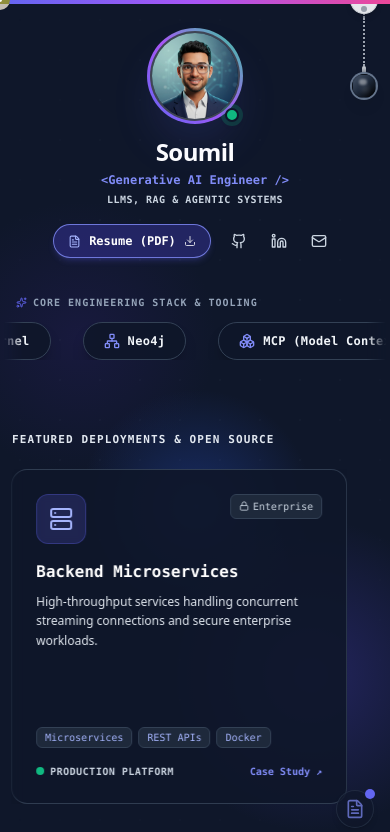
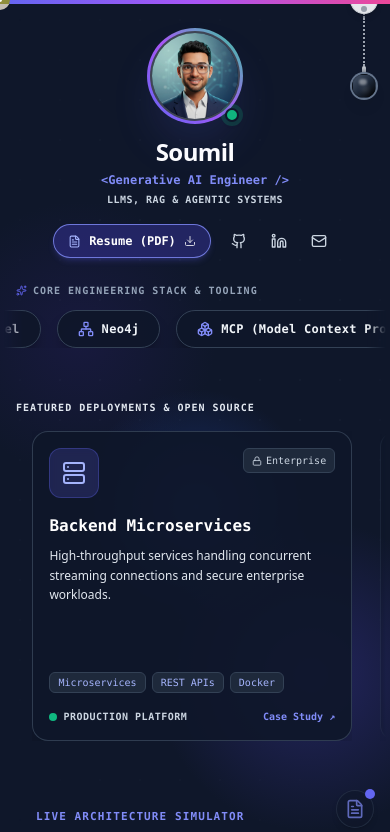
Before and after one commit to soumil-konar/Portfolio, a React (Vite) app: page / in a window 390 px wide. Shown: the top 832 px of the page. Built offline with nearby package versions, Linux system fonts and the light colour scheme.

Commit message:
fix(carousel): fix aspect ratio, touch drag threshold, and mobile marquee freeze

```diff
--- a/src/components/InfiniteMarquee.jsx
+++ b/src/components/InfiniteMarquee.jsx
@@ -23,10 +23,26 @@ const InfiniteMarquee = ({
   const [contentWidth, setContentWidth] = useState(0);
 
   useEffect(() => {
-    if (contentRef.current) {
-      // Calculate the width of one set of children
-      setContentWidth(contentRef.current.scrollWidth / 3);
+    const updateWidth = () => {
+      if (contentRef.current) {
+        setContentWidth(contentRef.current.scrollWidth / 3);
+      }
+    };
+
+    updateWidth();
+
+    // Recompute on resize or orientation change
+    window.addEventListener('resize', updateWidth);
+    let ro;
+    if (typeof ResizeObserver !== 'undefined' && contentRef.current) {
+      ro = new ResizeObserver(updateWidth);
+      ro.observe(contentRef.current);
     }
+
+    return () => {
+      window.removeEventListener('resize', updateWidth);
+      if (ro) ro.disconnect();
+    };
   }, [children]);
 
   useAnimationFrame((t, delta) => {
@@ -56,13 +72,19 @@ const InfiniteMarquee = ({
     <div
       ref={containerRef}
       className={`overflow-hidden w-full ${className} cursor-grab active:cursor-grabbing touch-pan-y`}
-      // --- NEW HOVER LOGIC ---
-      onMouseEnter={() => setIsHovering(true)}
+      // Only pause on hover if device actually supports hover (prevents getting stuck on touch devices)
+      onMouseEnter={() => {
+        if (typeof window !== 'undefined' && window.matchMedia('(hover: hover)').matches) {
+          setIsHovering(true);
+        }
+      }}
       onMouseLeave={() => setIsHovering(false)}
+      onTouchStart={() => setIsDragging(true)}
+      onTouchEnd={() => setIsDragging(false)}
     >
       <motion.div
         ref={contentRef}
-        className="flex w-max items-center gap-8"
+        className="flex w-max items-center gap-4 sm:gap-6 md:gap-8"
         style={{ x }}
 
         // --- DRAG LOGIC ---
@@ -70,7 +92,7 @@ const InfiniteMarquee = ({
         dragConstraints={{ left: -10000, right: 10000 }}
         onDragStart={() => setIsDragging(true)}
         onDragEnd={() => setIsDragging(false)}
-        dragElastic={0.1}
+        dragElastic={0.08}
         dragMomentum={false}
       >
         {children}
--- a/src/components/ProjectCarousel.jsx
+++ b/src/components/ProjectCarousel.jsx
@@ -22,7 +22,7 @@ const ProjectCarousel = ({ theme, isDarkMode, selectedProject: propSelectedProje
   const handlePointerMove = (e) => {
     const dx = Math.abs(e.clientX - pointerStartRef.current.x);
     const dy = Math.abs(e.clientY - pointerStartRef.current.y);
-    if (dx > 6 || dy > 6) {
+    if (dx > 12 || dy > 12) {
       hasDraggedRef.current = true;
     }
   };
@@ -40,10 +40,10 @@ const ProjectCarousel = ({ theme, isDarkMode, selectedProject: propSelectedProje
         whileInView={{ opacity: 1, y: 0 }}
         viewport={{ once: true, margin: '-100px' }}
         transition={{ duration: 0.6, ease: 'easeOut' }}
-        className="my-8 md:my-10 shrink-0 relative group"
+        className="my-6 sm:my-8 md:my-10 shrink-0 relative group"
       >
-        <div className="flex items-center justify-between mb-5 md:mb-6 px-2">
-          <div className="text-[11px] md:text-xs uppercase tracking-widest font-bold font-mono text-slate-800 dark:text-slate-200">
+        <div className="flex items-center justify-between mb-4 sm:mb-5 md:mb-6 px-3">
+          <div className="text-[10px] sm:text-[11px] md:text-xs uppercase tracking-widest font-bold font-mono text-slate-800 dark:text-slate-200">
             Featured Deployments & Open Source
           </div>
           <div className="text-[10px] font-mono text-slate-600 dark:text-slate-300 hidden sm:inline font-semibold">
@@ -54,14 +54,14 @@ const ProjectCarousel = ({ theme, isDarkMode, selectedProject: propSelectedProje
         {/* CSS mask with smoother fade for seamless blending */}
         <div
           style={{
-            maskImage: 'linear-gradient(to right, transparent 0%, black 5%, black 95%, transparent 100%)',
-            WebkitMaskImage: 'linear-gradient(to right, transparent 0%, black 5%, black 95%, transparent 100%)',
+            maskImage: 'linear-gradient(to right, transparent 0%, black 4%, black 96%, transparent 100%)',
+            WebkitMaskImage: 'linear-gradient(to right, transparent 0%, black 4%, black 96%, transparent 100%)',
           }}
         >
           {/* Speed 1.0 is better for larger cards */}
           <InfiniteMarquee speed={1.0} direction="right">
             {PROJECTS.map((proj) => (
-              <SpotlightCard key={proj.id} className="group shrink-0 mx-2 md:mx-4">
+              <SpotlightCard key={proj.id} className="group shrink-0 mx-1.5 sm:mx-2 md:mx-4">
                 <motion.div
                   whileHover={{ y: -4 }}
                   whileTap={{ scale: 0.98 }}
@@ -69,7 +69,7 @@ const ProjectCarousel = ({ theme, isDarkMode, selectedProject: propSelectedProje
                   onPointerMove={handlePointerMove}
                   onClick={() => handleCardClick(proj)}
                   data-cursor-hover
-                  className={`w-84 sm:w-96 md:w-[410px] lg:w-[430px] p-6 md:p-8 rounded-2xl cursor-pointer select-none backdrop-blur-xl transition-all duration-300 flex flex-col justify-between h-[335px] md:h-[355px] border ${
+                  className={`w-[82vw] max-w-[340px] sm:w-[380px] md:w-[410px] lg:w-[430px] p-4 sm:p-6 md:p-7 rounded-2xl cursor-pointer select-none backdrop-blur-xl transition-all duration-300 flex flex-col justify-between min-h-[310px] sm:min-h-[330px] md:h-[350px] border ${
                     isDarkMode
                       ? 'bg-slate-900/90 border-slate-700/90 hover:border-indigo-400 hover:bg-slate-800/95 shadow-2xl hover:shadow-indigo-500/20 text-slate-100'
                       : 'bg-white/95 border-slate-200/90 hover:border-indigo-400 shadow-[0_4px_20px_rgba(0,0,0,0.03)] hover:shadow-[0_12px_32px_rgba(99,102,241,0.12)] text-slate-900'
--- a/src/components/SkillsTicker.jsx
+++ b/src/components/SkillsTicker.jsx
@@ -33,7 +33,7 @@ const ICON_MAP = {
   Terminal: <Terminal size={16} />,
 };
 
-const SkillsTicker = ({ theme, isDarkMode, onSelectSkill }) => {
+const SkillsTicker = ({ isDarkMode, onSelectSkill }) => {
   const pointerStartRef = useRef({ x: 0, y: 0 });
   const hasDraggedRef = useRef(false);
 
@@ -45,7 +45,7 @@ const SkillsTicker = ({ theme, isDarkMode, onSelectSkill }) => {
   const handlePointerMove = (e) => {
     const dx = Math.abs(e.clientX - pointerStartRef.current.x);
     const dy = Math.abs(e.clientY - pointerStartRef.current.y);
-    if (dx > 6 || dy > 6) {
+    if (dx > 12 || dy > 12) {
       hasDraggedRef.current = true;
     }
   };
@@ -71,7 +71,7 @@ const SkillsTicker = ({ theme, isDarkMode, onSelectSkill }) => {
       whileInView={{ opacity: 1, y: 0 }}
       viewport={{ once: true, margin: '-50px' }}
       transition={{ duration: 0.5, ease: 'easeOut' }}
-      className="w-full py-8 md:py-10 overflow-hidden relative z-10"
+      className="w-full py-5 sm:py-7 md:py-9 overflow-hidden relative z-10"
     >
       {/* Small Hint Label above ticker */}
       <div className="flex items-center justify-between mb-3 px-3">
```
